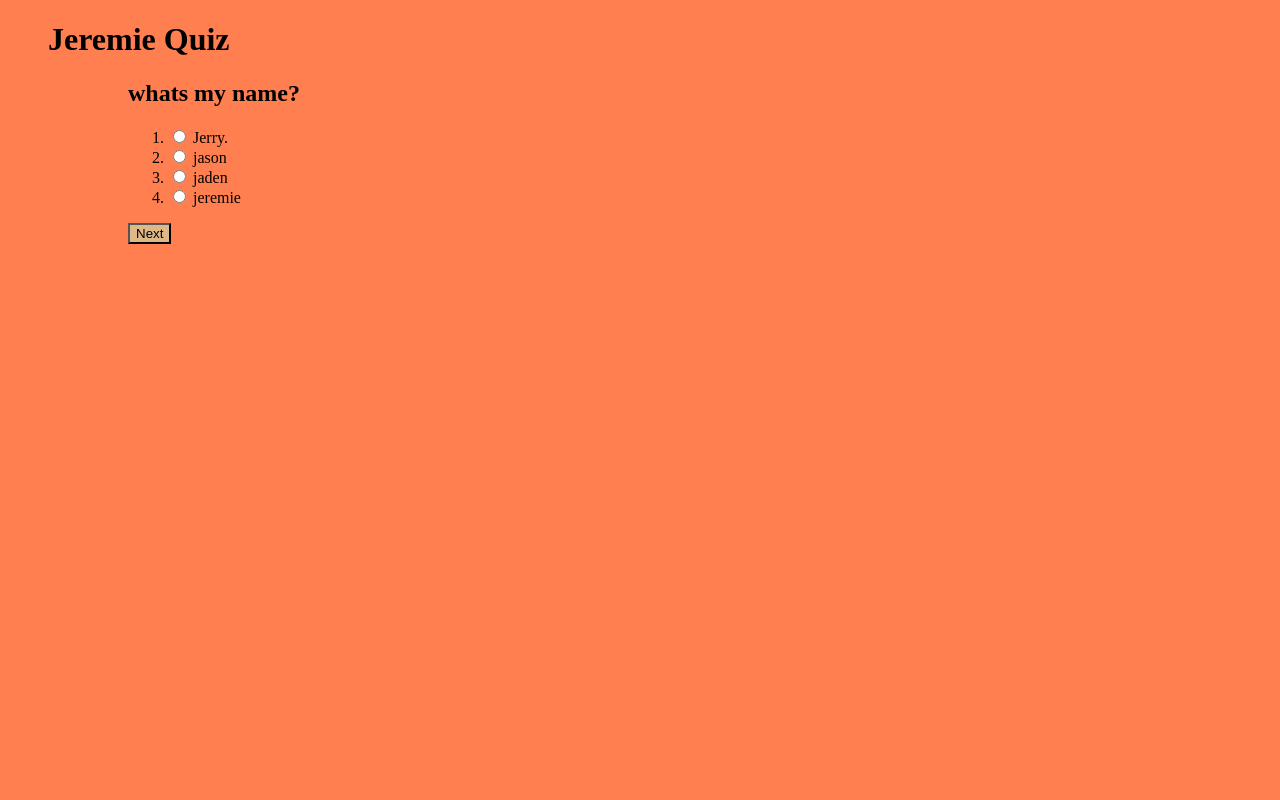
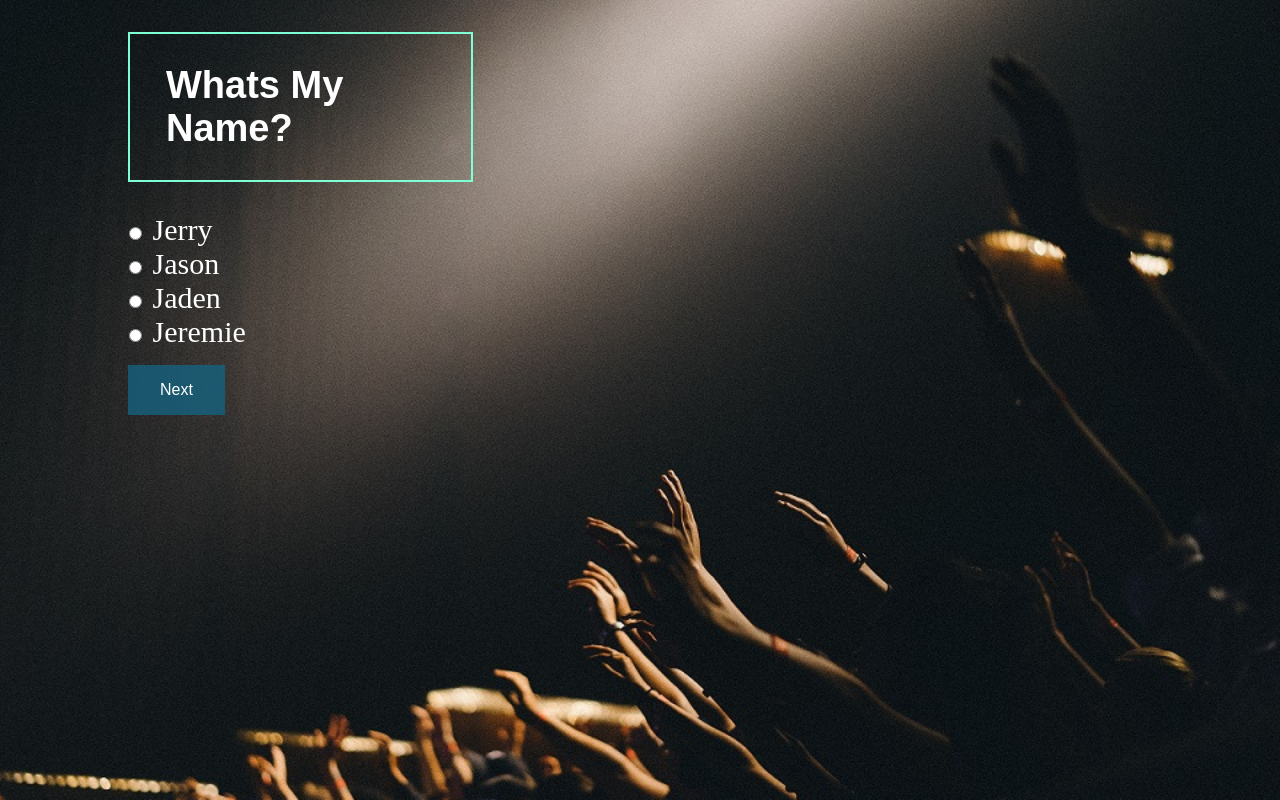
Before and after one commit to Jeremie-Ephaphrase/vuejs-quiz, a plain HTML site: page index.html in a window 1280 px wide. Drawn offline with nearby package versions, Linux system fonts and the light colour scheme.

Commit message:
update css

```diff
--- a/css/style.css
+++ b/css/style.css
@@ -1,36 +1,86 @@
     body {
-    background-color: coral;
-}
-
-h1 {
-    color: black;
+        background: url(../img/back2.jpg);
+        background-size: cover;
     }
 
     h2 {
-    color: black;
+        color: white;
+        border: 2px solid aquamarine;
+        font-size: 38px;
+        padding: 30px 30px 30px 36px;
+        width: 24%;
+        font-family: sans-serif;
+        text-transform: capitalize;
     }
 
     div {
         margin-left: 2.5em;
     }
 
-label {}
+    input[type="radio" i] {
+        margin: 3px 3px 0px 5px;
+        position: absolute;
+    }
 
-input {}
+    input[type="radio" i] {
+        position: relative;
+        padding-left: 28px;
+        cursor: pointer;
+        line-height: 20px;
+        display: inline-block;
+        color: green;
+    }
 
-li {}
+    input[type="radio" i] {
+        background-color: green;
+        cursor: pointer;
+        margin: 3px 0.5ex;
+        padding: initial;
+        border: initial;
+    }
+
+    label {
+        font-size: 30px;
+    }
+
+    li {
+        text-decoration: none;
+        color: white;
+        text-transform: capitalize;
+    }
 
     ol {
         display: block;
-    list-style-type: decimal;
+        list-style-type: none;
         margin-block-start: 1em;
         margin-block-end: 1em;
-    margin-inline-start: 0px;
+        margin-inline-start: -43px;
         margin-inline-end: 0px;
         padding-inline-start: 40px;
         text-decoration: none;
     }
 
     button {
-    background: burlywood;
+        display: inline-block;
+        border: none;
+        padding: 1rem 2rem;
+        margin: 0;
+        text-decoration: none;
+        background: #17617ed0;
+        color: #ffffff;
+        font-family: sans-serif;
+        font-size: 1rem;
+        cursor: pointer;
+        text-align: center;
     }
+
+    button:hover {
+        background: #5382bbc0;
+    }
+
+    p {
+        text-decoration: none;
+        color: white;
+        text-transform: capitalize;
+        font-size: 25px;
+    }
--- a/index.html
+++ b/index.html
@@ -48,11 +48,10 @@
         window.onload = function() {
 
             var quiz = {
-                title: 'Jeremie Quiz',
                 questions: [{
                     text: "whats my name? ",
                     responses: [{
-                        text: 'Jerry.'
+                        text: 'Jerry'
                     }, {
                         text: 'jason'
                     }, {
```
Also changed, not shown: img/back.jpg (added), img/back1.jpg (added), img/back2.jpg (added). Lines whose indentation alone changed are shown as unchanged.
